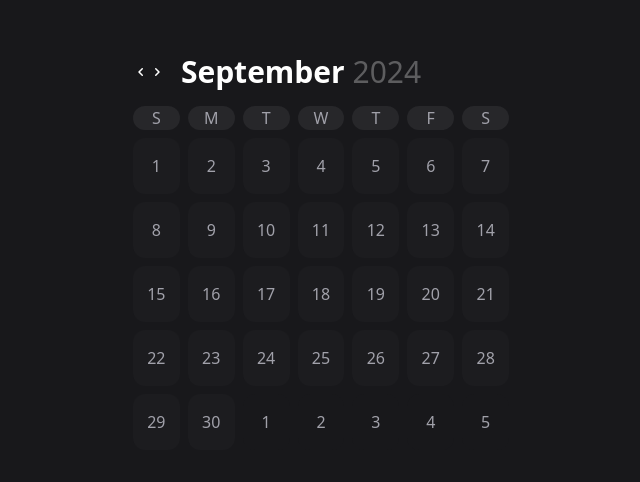
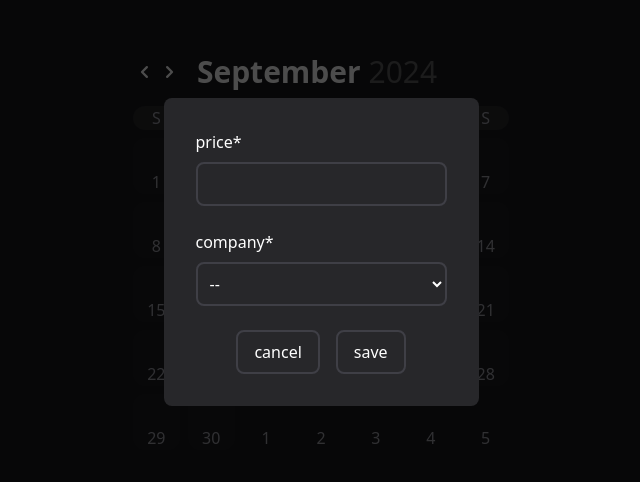
Before and after one commit to Naimoudine/calendar, a React (Vite) app: page / in a window 1280 px wide. Shown: the part 148-630 px from the top of the page, without its empty margins (319-959 px from the left). Built offline with nearby package versions, Linux system fonts and the light colour scheme.

Commit message:
wip modal add subs

```diff
--- a/src/App.tsx
+++ b/src/App.tsx
@@ -2,6 +2,7 @@ import { useEffect, useState } from "react";
 import Header from "./components/Header";
 import DaysList from "./components/DaysList";
 import Calendar from "./components/Calendar";
+import Modal from "./components/Modal";
 
 const months: string[] = [
   "January",
@@ -39,7 +40,8 @@ function App() {
   useEffect(() => {}, []);
 
   return (
-    <div className="flex flex-col items-center justify-center w-screen h-screen">
+    <div className="relative flex flex-col items-center justify-center w-screen h-screen">
+      <Modal />
       <div className="max-w-[600px]">
         <Header
           currentMonth={currentMonth}
--- a/src/components/Calendar.tsx
+++ b/src/components/Calendar.tsx
@@ -37,19 +37,20 @@ export default function Calendar({
   }, [currentMonth]);
 
   return (
-    <motion.div className="grid grid-cols-7 gap-2 mt-2 overflow-hidden auto-raws-max">
+    <motion.div className="grid grid-cols-7 gap-2 mt-2 overflow-hidden">
       {interval?.map((date, i) => (
-        <div
+        <button
+          type="button"
           className={
             date.getMonth() === currentMonth
-              ? `justify-self-center w-full min-h-14 rounded-xl text-zinc-400 bg-zinc-800/30 flex justify-center items-center`
-              : `justify-self-center w-full min-h-14 rounded-xl text-zinc-400 bg-zinc-900 flex justify-center items-center`
+              ? `justify-self-center w-full min-h-14 rounded-xl text-zinc-400 bg-zinc-800/30 flex flex-col justify-end items-center`
+              : `justify-self-center w-full min-h-14 rounded-xl text-zinc-400 bg-zinc-900 flex flex-col justify-end items-center`
           }
           key={i}
           style={{ gridColumnStart: `${date.getDay() + 1}` }}
         >
-          {date.getDate()}
-        </div>
+          <p>{date.getDate()}</p>
+        </button>
       ))}
     </motion.div>
   );
--- a/src/components/Header.tsx
+++ b/src/components/Header.tsx
@@ -41,14 +41,14 @@ export default function Header({
           aria-label="change month"
           onClick={() => subMonth()}
         >
-          <ChevronLeftIcon className="text-white size-4" />
+          <ChevronLeftIcon className="text-white size-6" />
         </button>
         <button
           type="button"
           aria-label=" change month"
           onClick={() => addMonth()}
         >
-          <ChevronRightIcon className="text-white size-4" />
+          <ChevronRightIcon className="text-white size-6" />
         </button>
       </div>
       <h1 className="text-3xl font-semibold text-white">
--- /dev/null
+++ b/src/components/Modal.tsx
@@ -0,0 +1,35 @@
+type ModalProps = {};
+
+export default function Modal({}: ModalProps) {
+  return (
+    <div className="absolute top-0 left-0 flex items-center justify-center w-screen h-screen bg-black/70">
+      <form className="flex flex-col gap-6 p-8 text-white rounded-lg bg-zinc-800">
+        <label className="flex flex-col gap-2" htmlFor="price">
+          price*
+          <input type="number" name="price" id="price" />
+        </label>
+        <label className="flex flex-col gap-2" htmlFor="company">
+          company*
+          <select name="company" id="company">
+            <option className="text-white bg-zinc-800" value="">
+              --
+            </option>
+            <option className="text-white bg-zinc-800" value="netflix">
+              Netflix
+            </option>
+            <option className="text-white bg-zinc-800" value="prime">
+              Prime
+            </option>
+            <option className="text-white bg-zinc-800" value="gpt">
+              Open Ai
+            </option>
+          </select>
+        </label>
+        <div className="flex items-center justify-center gap-4">
+          <button type="button">cancel</button>
+          <button type="submit">save</button>
+        </div>
+      </form>
+    </div>
+  );
+}
--- a/src/index.css
+++ b/src/index.css
@@ -1,11 +1,20 @@
 @tailwind base;
 @layer base {
   body {
-    @apply bg-zinc-900 h-screen w-screen;
+    @apply w-screen h-screen bg-zinc-900;
   }
 
   #root {
-    @apply h-full w-full;
+    @apply w-full h-full;
+  }
+
+  input,
+  select {
+    @apply p-2 bg-transparent border-2 rounded-lg border-zinc-700;
+  }
+
+  form button {
+    @apply px-4 py-2 border-2 rounded-lg border-zinc-700;
   }
 }
 @tailwind components;
```
